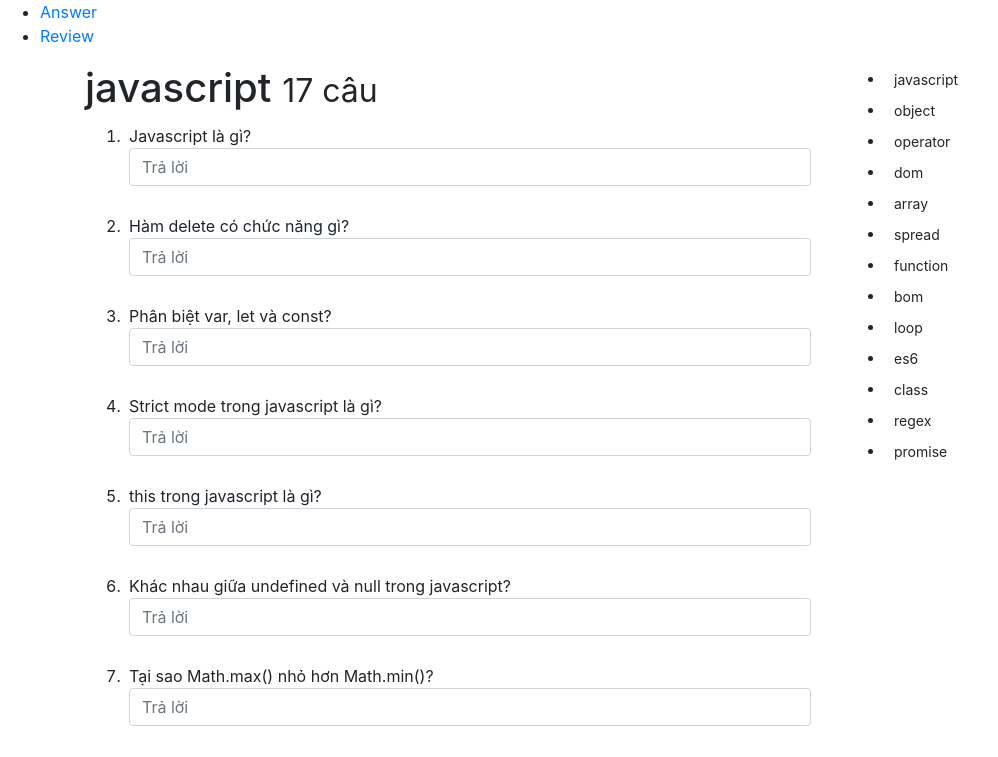
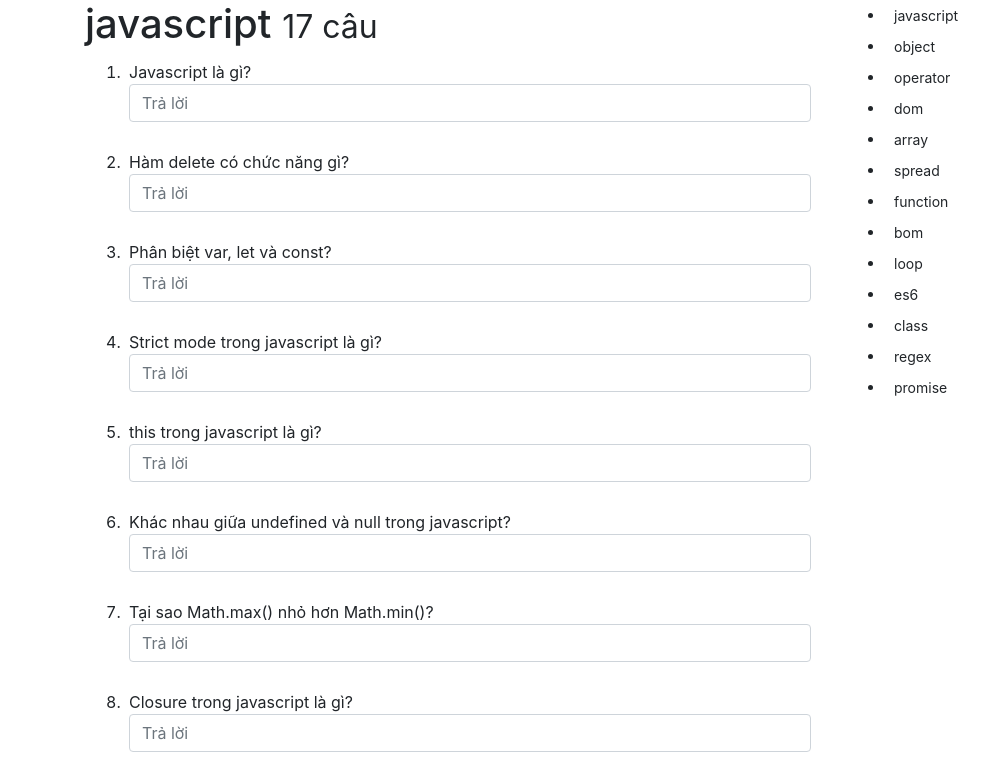
Before and after one commit to tothemoon6789/game_react, a React (Create React App) app: page / in a window 1280 px wide. Shown: the top 757 px of the page, without its empty margins (0-998 px from the left). Built offline with nearby package versions, Linux system fonts and the light colour scheme.

Commit message:
delete react router

```diff
--- a/src/App.js
+++ b/src/App.js
@@ -1,23 +1,10 @@
 import React from 'react';
 import "./style.scss"
-import { BrowserRouter, Route, Routes } from 'react-router-dom';
-import Answers from './component/answer';
-import Layout from './component/layout';
-import Nopage from './component/nopage';
-import Review from './component/review';
 import Developer from './developer';
 
 const App = () => {
   return (
-    <BrowserRouter>
-      <Routes>
-          <Route path='/' element={<Layout/>}>
-            <Route index element={<Developer/>}/>
-            <Route path='review' element={<Review/>}/>
-            <Route path='*' element={<Nopage/>}/>
-          </Route>
-      </Routes>
-    </BrowserRouter>
+   <Developer/>
   );
 };
 
```
